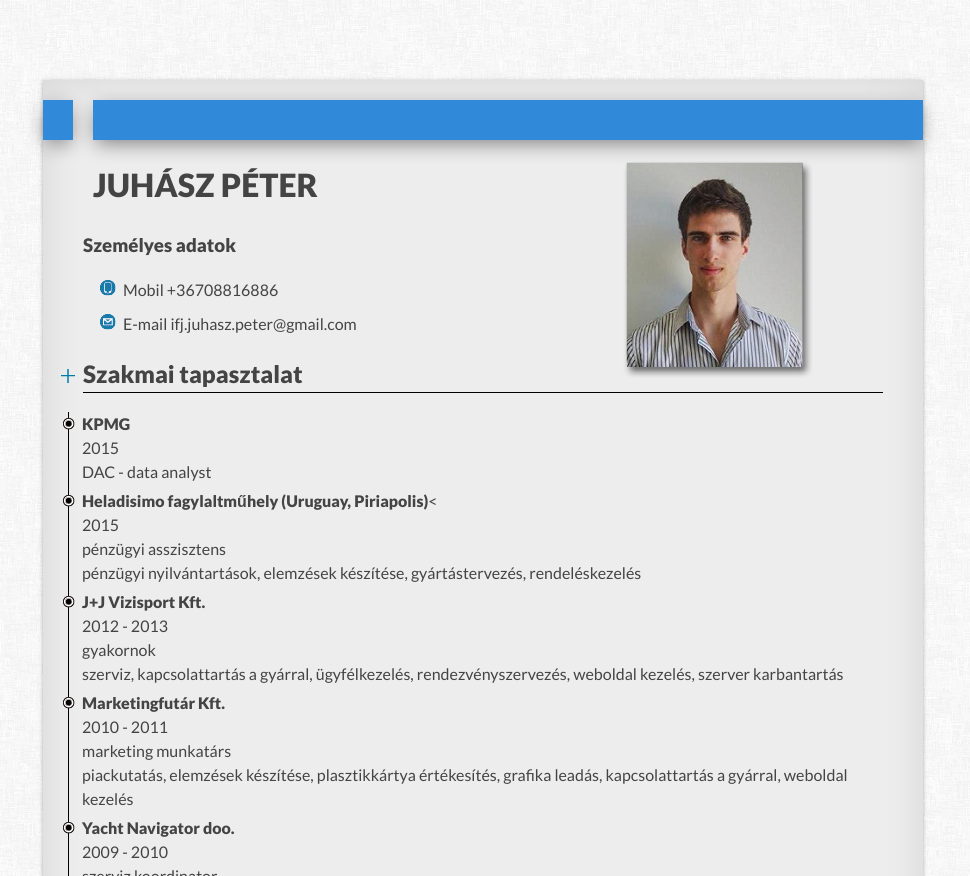
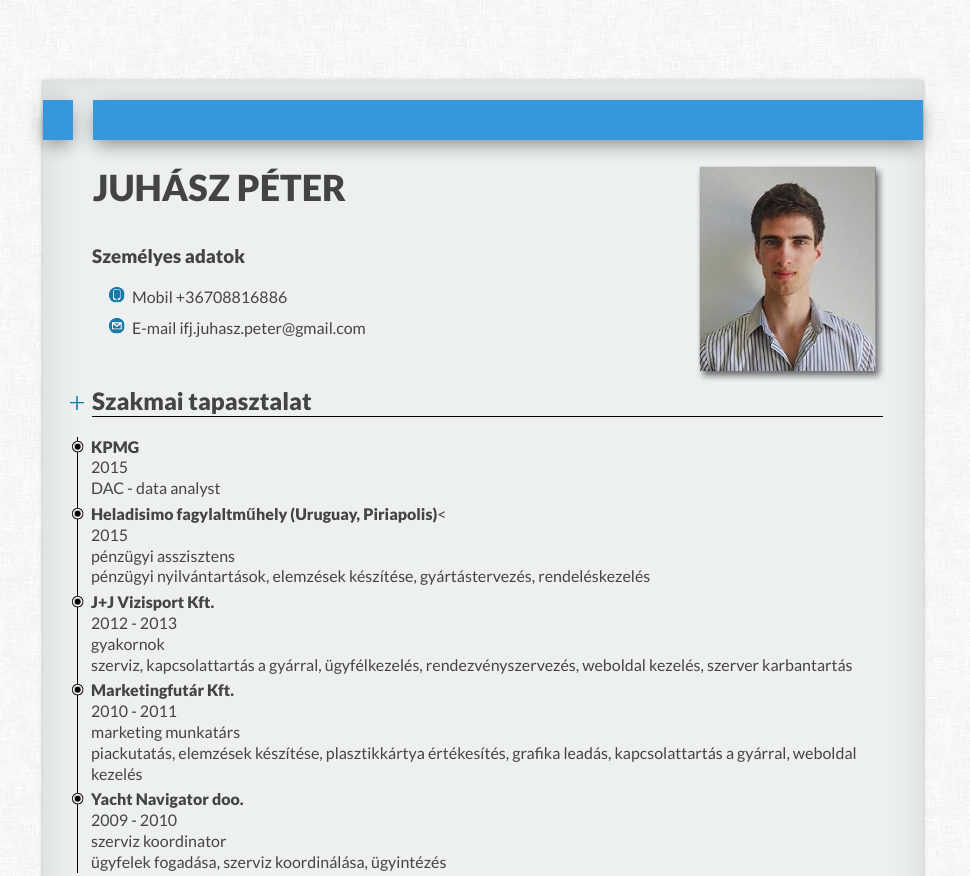
Before and after one commit to green-fox-academy/peterjuhasz, a plain HTML site: page week-1/csut/cv/index.html in a window 1280 px wide. Shown: the top 876 px of the page, without its empty margins (157-1127 px from the left). Drawn offline with Linux system fonts and the light colour scheme.

Commit message:
color corrections

```diff
--- a/week-1/csut/cv/index.html
+++ b/week-1/csut/cv/index.html
@@ -12,10 +12,12 @@
 <!--header, léc-->
       <div class="header" >
         <header>
-          <div class="lec1"></div>
+          <div class="lec1"><span id="cim"></span></div>
           <div class="lec2"></div>
         </header>
-      </div>
+    </div>
+
+
 
 <!--Personal details, foto-->
       <div class="name">
@@ -25,8 +27,9 @@
       <div id="maindetails" class="maindetails">
         <h3>Személyes adatok</h3>
         <ul>
-          <li id="mobil">Mobil
-          +36708816886
+          <li id="mobil">
+            Mobil
+            +36708816886
           </li>
           <li id="email">E-mail
           ifj.juhasz.peter@gmail.com
--- a/week-1/csut/cv/main.css
+++ b/week-1/csut/cv/main.css
@@ -2,8 +2,9 @@
   color: #444;
   font-family: 'Lato', sans-serif;
   font-size: 16px;
-  line-height: 1.5;
+  line-height: 1.3;
   background-image: url(img/bg3.png);
+  /* margin-left: 10px; */
   background-attachment: fixed;
 }
 
@@ -14,27 +15,36 @@
   margin-top: 80px;
   margin-bottom: 80px;
   padding-top: 20px;
-  background-color: #ededed;
+  background-color: #ecf0f1;
   box-shadow: 0 1px 4px rgba(0, 0, 0, 0.3), 0 0 40px rgba(0, 0, 0, 0.1) inset;
 }
 /*****************************
-header, lécek
+header, lÃ©cek
 ******************************/
 .lec1 {
-  height: 40px;
-  background: #3189d9;
+  height: 35px;
+  background: #3498db;
   margin-left: 50px;
   margin-right: 0;
   padding-left: 5px;
-  padding-top:px;
+  padding-top:5px;
   box-shadow: 0px 6px 20px -3px rgba(0,0,0,0.48);
+}
 
+#cim{
+    color: white;
+    margin-left: 30px;
+    font-weight: normal;
+    text-shadow: -1px -1px grey;
+    font-size: 20px;
+    font: arial;
 }
+
 .lec2 {
   height: 40px;
   margin-right: 100px;
   width: 30px;
-  background: #3189d9;
+  background: #3498db;
   margin-top: -40px;
   box-shadow: 0px 6px 20px -3px rgba(0,0,0,0.48);
 }
@@ -44,13 +54,13 @@
   margin-right: 0;
   margin-left: 0;
   margin-top: 30px;
-  background: #3189d9;
+  background: #3498db;
 }
 
 #profil_pic {
   display:block;
-  float:right;
-  margin-right: 100px;
+  float: right;
+  margin-right: 27.3px;
   margin-top: -72px;
 }
 
@@ -88,6 +98,7 @@
 .name {
   /*border-bottom: 2px solid #cf8a05;*/
   margin-left: 50px;
+  font-size: large;
 }
 
 .sections {
@@ -98,13 +109,16 @@
 section {
   /*border-bottom: 2px solid black; /* section border*/
   margin-right: 40px;
+  margin-left: 0px;
 }
 section h1{
   border-bottom: 1px solid black;
 }
 #maindetails {
   margin-right: 40px;
-  margin-left: 40px;
+  margin-left: 49px;
+  margin-bottom: 46px;
+  margin-top: 33px;
 }
 
 .hobby p {
@@ -116,6 +130,7 @@
 ******************************/
 #plusz {
   list-style-image: url('img/plusz.png');
+  margin-left: 9px;
 }
 
 /*****************************
```
Also changed, not shown: week-1/csut/cv/icon/0090-mobile2.svg (added), week-1/csut/cv/icon/0389-mail2.svg (added), 5 other files.
